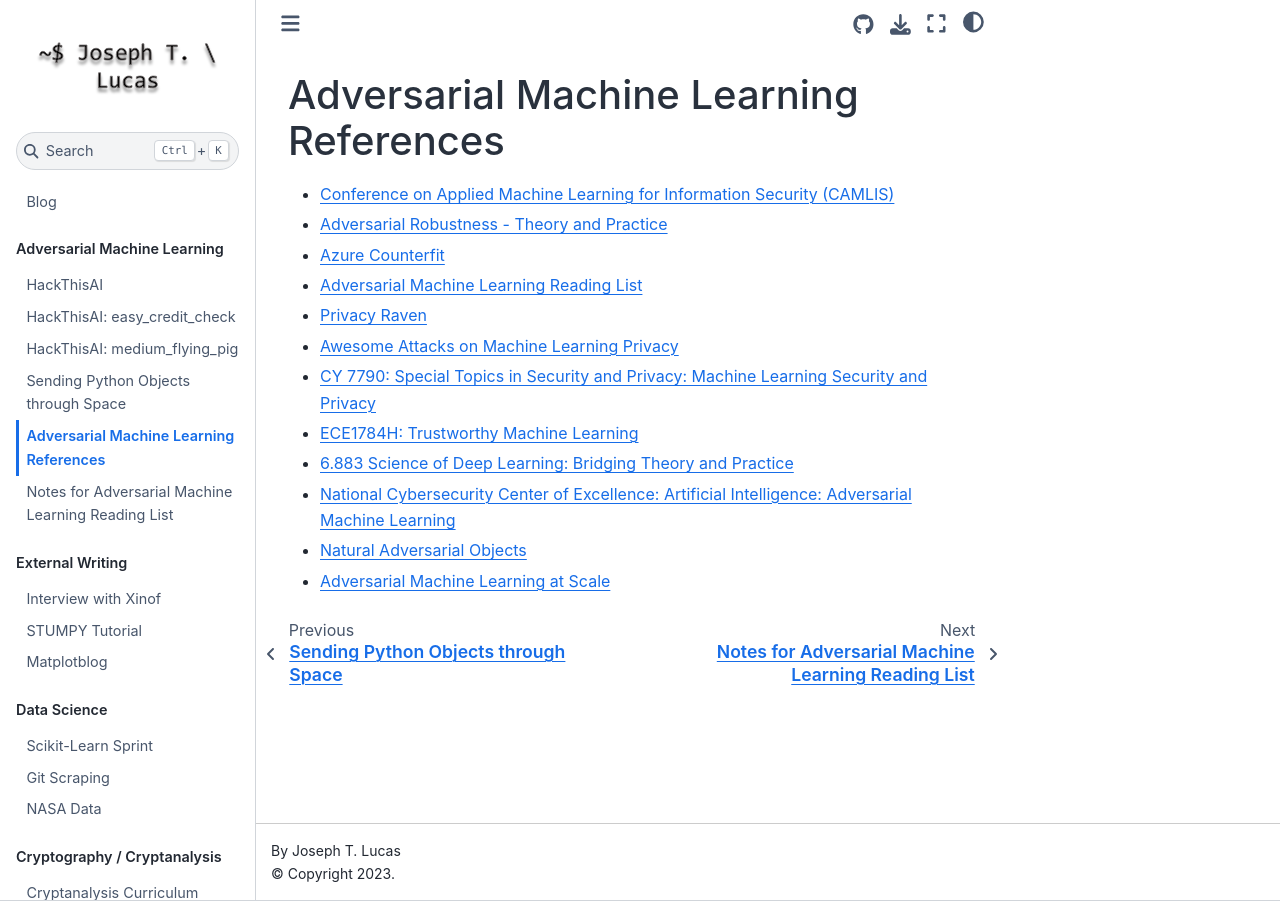
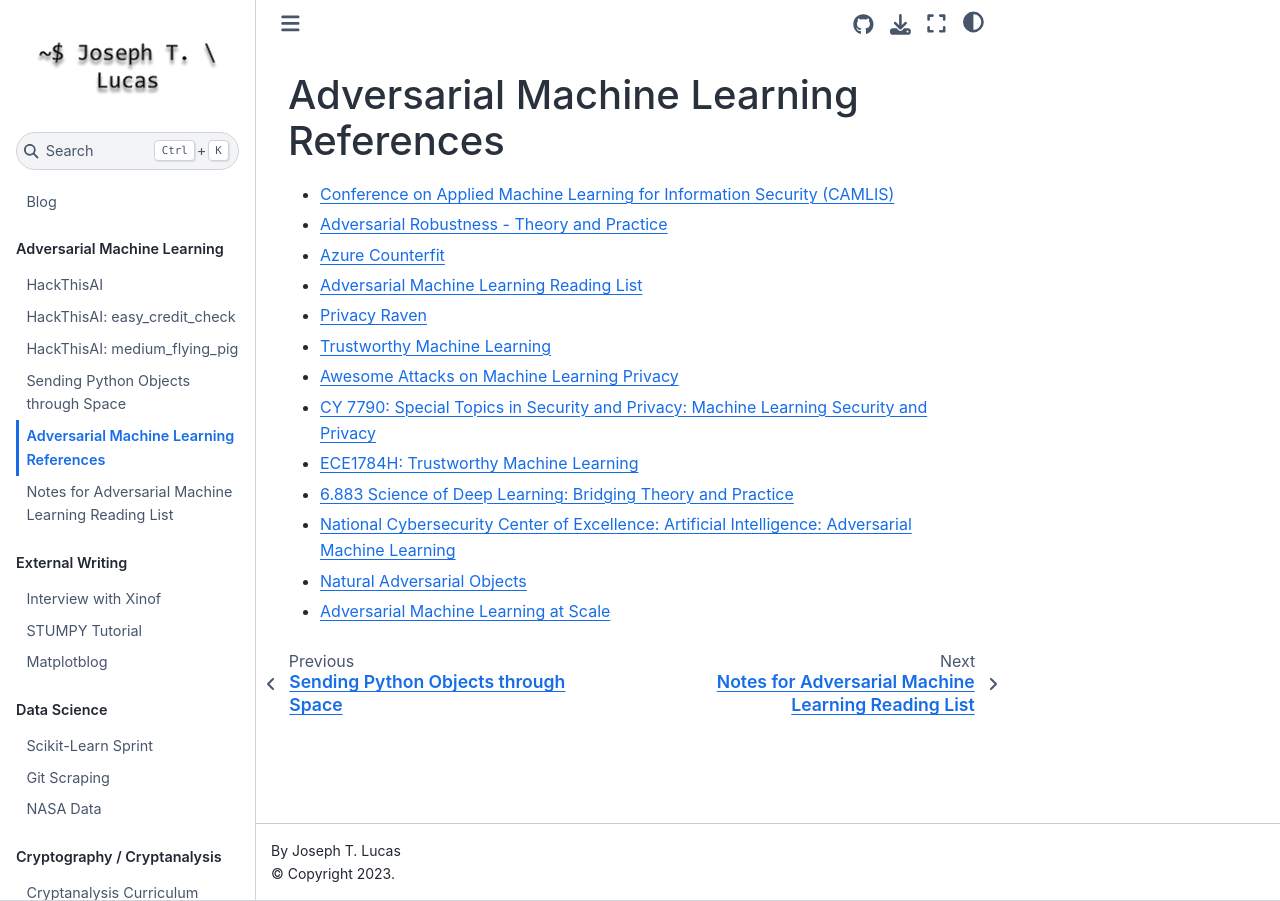
Before and after one commit to JosephTLucas/blog, a Jupyter Book: the page built from content/aml_references.md, in a window 1280 px wide. Built offline with Jupyter Book 1.0.4 settings and Sphinx 7.4.7 and the Sphinx Book theme 1.1.4, drawn with Linux system fonts in a browser that asks for light colours.

Commit message:
Update aml_references.md

```diff
--- a/content/aml_references.md
+++ b/content/aml_references.md
@@ -5,6 +5,7 @@
 - [Azure Counterfit](https://github.com/Azure/counterfit)
 - [Adversarial Machine Learning Reading List](https://nicholas.carlini.com/writing/2018/adversarial-machine-learning-reading-list.html)
 - [Privacy Raven](https://github.com/trailofbits/PrivacyRaven)
+- [Trustworthy Machine Learning](http://www.trustworthymachinelearning.com/)
 - [Awesome Attacks on Machine Learning Privacy](https://github.com/stratosphereips/awesome-ml-privacy-attacks)
 - [CY 7790: Special Topics in Security and Privacy: Machine Learning Security and Privacy](https://www.ccs.neu.edu/home/alina/classes/Fall2021/)
 - [ECE1784H: Trustworthy Machine Learning](https://www.papernot.fr/teaching/f19-trustworthy-ml)
```
